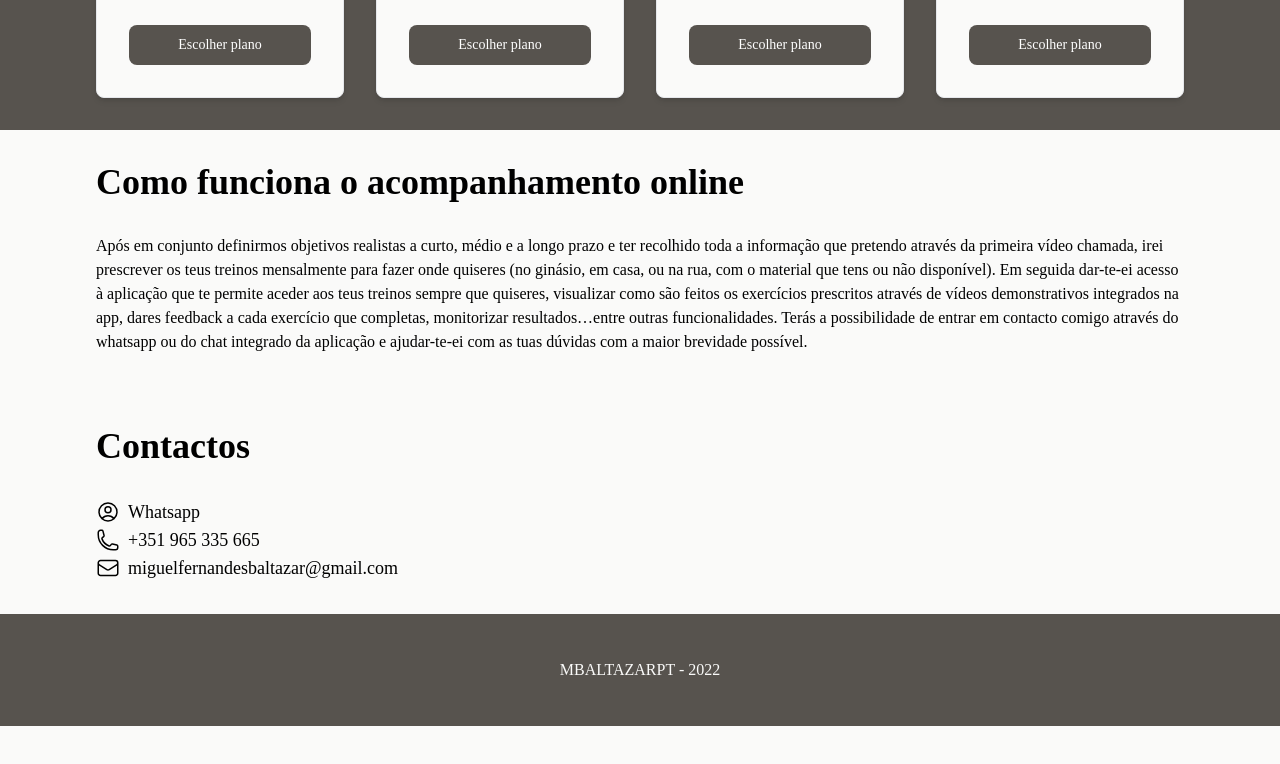
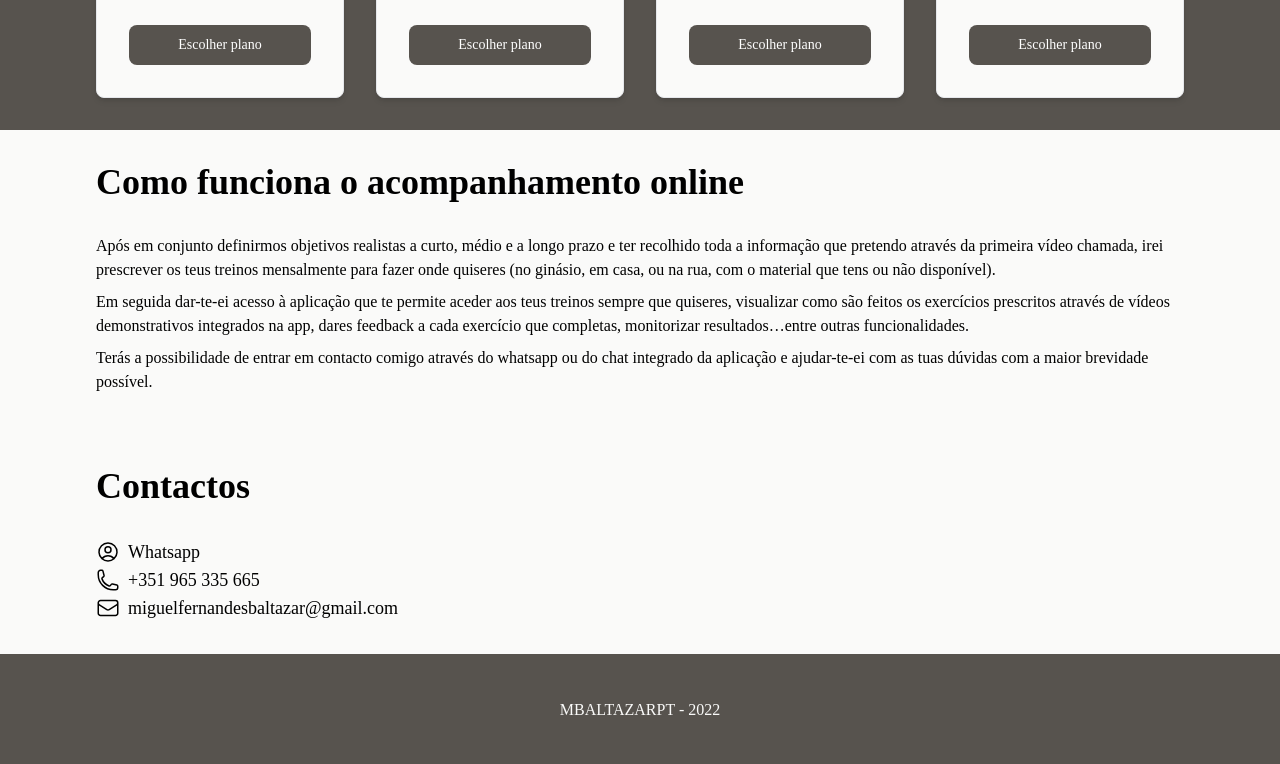
Before and after one commit to mbaltazarpt/mbaltazarpt, a website: page index.html in a window 1280 px wide. Shown: the part 3425-4189 px from the top of the page. Before the commit the page ends 4151 px from the top, so only its background shows below. Drawn offline with nearby package versions, Linux system fonts and the light colour scheme; a web font is replaced by a local one.

Commit message:
Text formatting

```diff
--- a/index.html
+++ b/index.html
@@ -440,9 +440,13 @@
         Após em conjunto definirmos objetivos realistas a curto, médio e a longo prazo e ter recolhido toda a informação
         que pretendo através da primeira vídeo chamada, irei prescrever os teus treinos mensalmente para fazer onde
         quiseres (no ginásio, em casa, ou na rua, com o material que tens ou não disponível).
+      </p>
+      <p class="py-2 pt-0">
         Em seguida dar-te-ei acesso à aplicação que te permite aceder aos teus treinos sempre que quiseres, visualizar
         como são feitos os exercícios prescritos através de vídeos demonstrativos integrados na app, dares feedback a
         cada exercício que completas, monitorizar resultados…entre outras funcionalidades.
+      </p>
+      <p class="py-2 pt-0">
         Terás a possibilidade de entrar em contacto comigo através do whatsapp ou do chat integrado da aplicação e
         ajudar-te-ei com as tuas dúvidas com a maior brevidade possível.
       </p>
```
